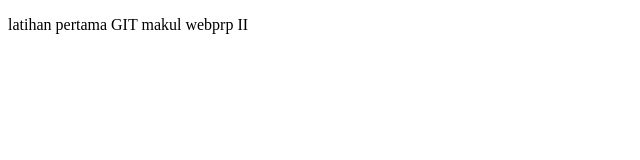
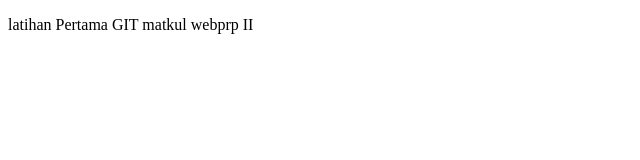
Before and after one commit to wghpro/latihan-git, a plain HTML site: page index.html in a window 1280 px wide. Shown: the full height of the page, 0-640 px from the left. Drawn offline with Linux system fonts and the light colour scheme.

Commit message:
menambahkan isi pada index.html

```diff
--- a/index.html
+++ b/index.html
@@ -7,6 +7,6 @@
         <title> Latihan GIT - WEB II UBSI</title>
     </head>
     <body>
-        <p>latihan pertama GIT makul webprp II</p>
+        <p>latihan Pertama GIT matkul webprp II</p>
     </body>
 </html>
```
